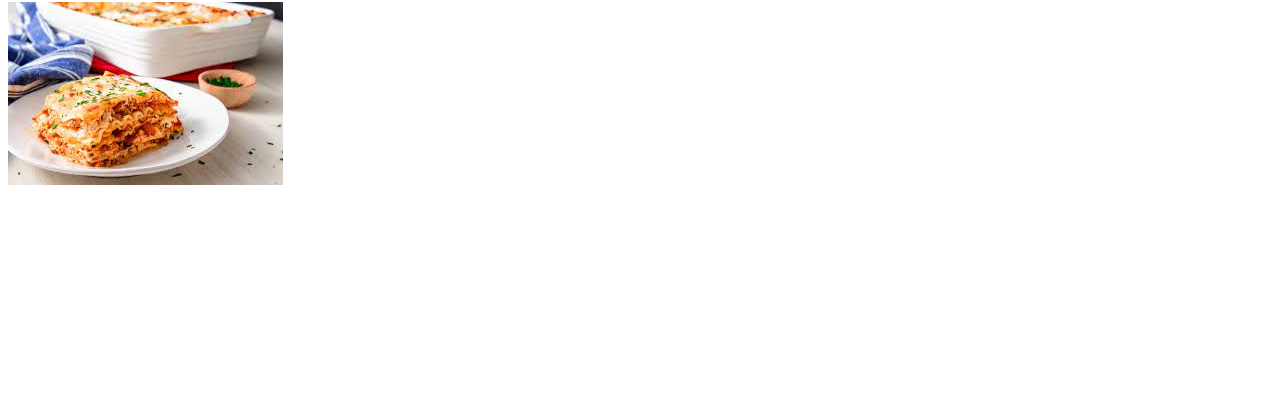
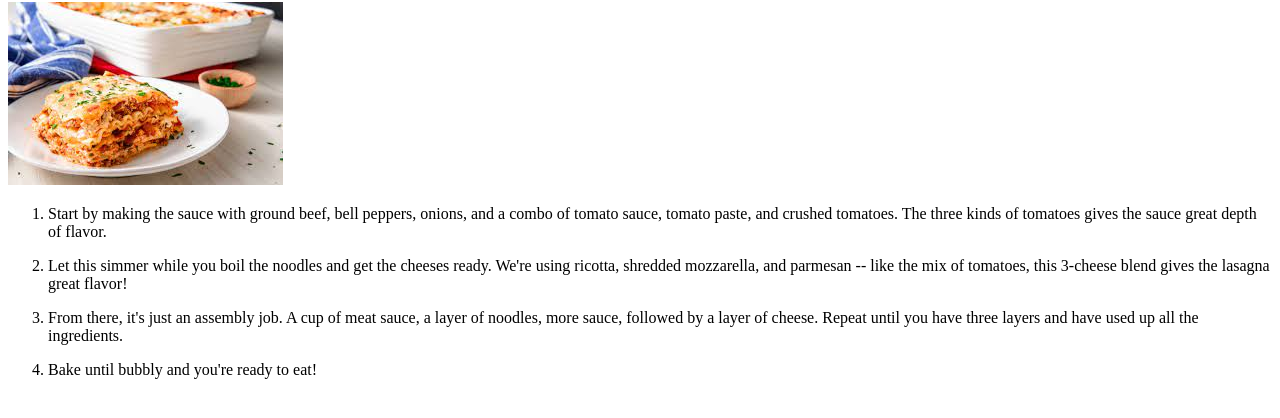
Before and after one commit to labonester/odin-recipes, a plain HTML site: page recipes/lasagna.html in a window 1280 px wide. Shown: the part 78-496 px from the top of the page. Drawn offline with Linux system fonts and the light colour scheme; files whose address does not match are found by name.

Commit message:
Added lasagna img and recipe

```diff
--- a/recipes/lasagna.html
+++ b/recipes/lasagna.html
@@ -10,5 +10,21 @@
         <h1>Lasagna Recipe</h1>
 
         <img src="images/lasagna.jpg">
+        <ol>
+            <li>
+                <p>Start by making the sauce with ground beef, bell peppers, onions, and a combo of tomato sauce, tomato paste, and crushed tomatoes. The three kinds of tomatoes gives the sauce great depth of flavor.
+                </p>
+            </li>
+            <li><p>Let this simmer while you boil the noodles and get the cheeses ready. We're using ricotta, shredded mozzarella, and parmesan -- like the mix of tomatoes, this 3-cheese blend gives the lasagna great flavor!
+            </p>
+            </li>
+            <li><p>From there, it's just an assembly job. A cup of meat sauce, a layer of noodles, more sauce, followed by a layer of cheese. Repeat until you have three layers and have used up all the ingredients.
+            </p>
+            </li>
+            <li>Bake until bubbly and you're ready to eat!
+            </p>
+            </li>
+        </ol>
+
     </body>
 </html>
```
Also changed, not shown: index.html (+2 -0 lines), recipes/images/lasagna.jpg (renamed from images/lasagna.jpg).
